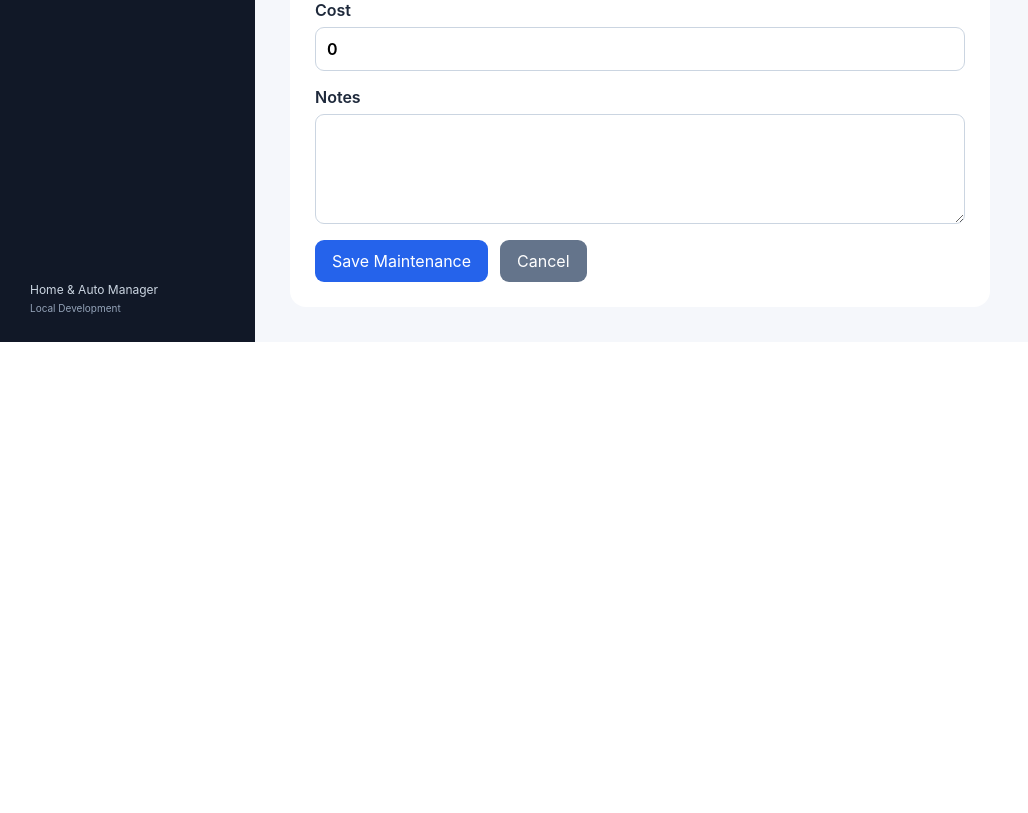
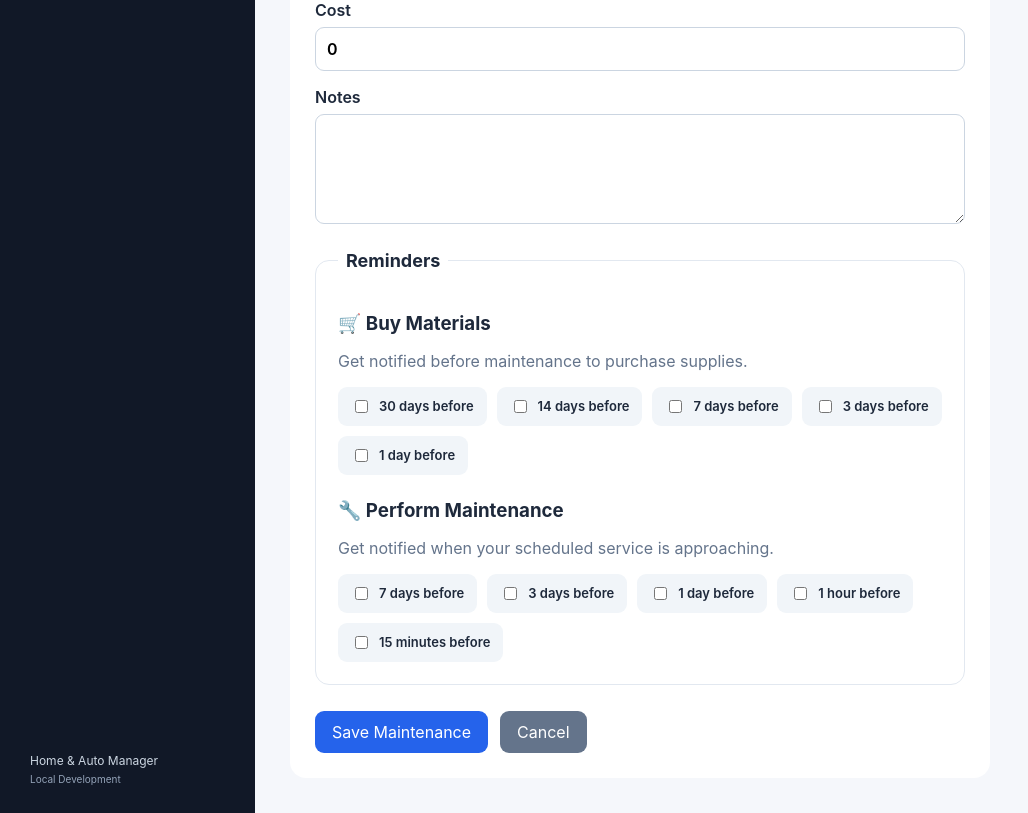
Before and after one commit to eljoyman27/vehicle_home_maintenance, a Flask app: page /maintenance/new in a window 1280 px wide. Shown: the part 757-1570 px from the top of the page, without its empty margins (0-1028 px from the left). Before the commit the page ends 1099 px from the top, so only its background shows below. Run offline with Flask 3, Linux system fonts and the light colour scheme; data comes from the database, SQL or seed files in the repository.

Commit message:
Add maintenance reminder preferences and persistence

```diff
--- a/app.py
+++ b/app.py
@@ -20,6 +20,7 @@ if not app.secret_key:
 def get_db():
     conn = sqlite3.connect(DB_PATH)
     conn.row_factory = sqlite3.Row
+    conn.execute("PRAGMA foreign_keys = ON")
     return conn
 
 
@@ -50,6 +51,22 @@ def init_db():
             notes TEXT,
             created_at TEXT DEFAULT CURRENT_TIMESTAMP,
             FOREIGN KEY(asset_id) REFERENCES assets(id)
+        )
+    """)
+    cur.execute("""
+        CREATE TABLE IF NOT EXISTS maintenance_reminders (
+            id INTEGER PRIMARY KEY AUTOINCREMENT,
+            maintenance_id INTEGER NOT NULL,
+            reminder_type TEXT NOT NULL
+                CHECK(reminder_type IN ('materials', 'maintenance')),
+            minutes_before INTEGER NOT NULL
+                CHECK(minutes_before >= 0),
+            message TEXT,
+            created_at TEXT DEFAULT CURRENT_TIMESTAMP,
+            FOREIGN KEY(maintenance_id)
+                REFERENCES maintenance(id)
+                ON DELETE CASCADE,
+            UNIQUE(maintenance_id, reminder_type, minutes_before)
         )
     """)
     conn.commit()
@@ -106,6 +123,78 @@ def validate_maintenance_dates(last_done, due_date):
         return False
 
     return due > last
+
+REMINDER_OPTIONS = {
+    "15m": 15,
+    "1h": 60,
+    "1d": 1440,
+    "3d": 4320,
+    "7d": 10080,
+    "14d": 20160,
+    "30d": 43200,
+}
+@app.context_processor
+def inject_reminder_options():
+    return {
+        "reminder_options": REMINDER_OPTIONS,
+        "selected_reminders": set()
+    }
+
+def parse_reminders(form):
+    reminders = []
+
+    for reminder_type in ("materials", "maintenance"):
+        field = f"reminders_{reminder_type}"
+        selected = form.getlist(field)
+
+        for option in selected:
+            if option not in REMINDER_OPTIONS:
+                raise ValueError(
+                    f"Invalid reminder option: {option}"
+                )
+
+            reminders.append({
+                "reminder_type": reminder_type,
+                "minutes_before": REMINDER_OPTIONS[option],
+                "message": (
+                    "Buy materials for maintenance"
+                    if reminder_type == "materials"
+                    else "Perform scheduled maintenance"
+                )
+            })
+
+    return reminders
+
+def save_reminders(conn, maintenance_id, reminders):
+    conn.execute(
+        "DELETE FROM maintenance_reminders WHERE maintenance_id = ?",
+        (maintenance_id,)
+    )
+
+    for reminder in reminders:
+        conn.execute("""
+            INSERT INTO maintenance_reminders
+                (maintenance_id, reminder_type,
+                 minutes_before, message)
+            VALUES (?, ?, ?, ?)
+        """, (
+            maintenance_id,
+            reminder["reminder_type"],
+            reminder["minutes_before"],
+            reminder["message"]
+        ))
+
+def get_reminders(conn, maintenance_id):
+    rows = conn.execute("""
+        SELECT reminder_type, minutes_before
+        FROM maintenance_reminders
+        WHERE maintenance_id = ?
+    """, (maintenance_id,)).fetchall()
+
+    return {
+        (row["reminder_type"], row["minutes_before"])
+        for row in rows
+    }
 
 @app.before_request
 def setup():
@@ -202,6 +291,7 @@ def new_maintenance():
         due_date = request.form.get("due_date") or None
         last_done = request.form.get("last_done") or None
 
+        # 1. Validar fechas
         if not validate_maintenance_dates(last_done, due_date):
             conn.close()
             flash("Due Date must be later than Last Done.")
@@ -211,14 +301,26 @@ def new_maintenance():
                 record=dict(request.form),
                 edit_mode=False
             ), 400
-        conn.execute("""
+
+        # 2. Validar recordatorios
+        # 2. Validar recordatorios
+        try:
+            reminders = parse_reminders(request.form)
+        except ValueError as error:
+            conn.close()
+            flash(str(error))
+            return redirect(url_for("new_maintenance"))
+
+        # 3. Aquí continúa tu INSERT de mantenimiento
+        cursor = conn.execute("""
             INSERT INTO maintenance
-            (asset_id, task, last_done, due_date, mileage, due_mileage, cost, status, notes)
+            (asset_id, task, last_done, due_date, mileage,
+             due_mileage, cost, status, notes)
             VALUES (?, ?, ?, ?, ?, ?, ?, ?, ?)
         """, (
             request.form["asset_id"],
             request.form["task"],
-            request.form.get("last_done") or None,
+            last_done,
             due_date,
             request.form.get("mileage") or None,
             request.form.get("due_mileage") or None,
@@ -226,6 +328,9 @@ def new_maintenance():
             compute_status(due_date),
             request.form.get("notes"),
         ))
+
+        save_reminders(conn, cursor.lastrowid, reminders)
+
         conn.commit()
         conn.close()
         flash("Maintenance record added.")
@@ -260,21 +365,33 @@ def edit_maintenance(record_id):
     assets = conn.execute(
         "SELECT * FROM assets ORDER BY name"
     ).fetchall()
+    selected_reminders = get_reminders(conn, record_id)
 
     if request.method == "POST":
         last_done = request.form.get("last_done") or None
         due_date = request.form.get("due_date") or None
 
+        # 1. Validar fechas
         if not validate_maintenance_dates(last_done, due_date):
             conn.close()
             flash("Due Date must be later than Last Done.")
             return render_template(
                 "maintenance_form.html",
                 assets=assets,
-                record=dict(request.form),
-                edit_mode=True
+                record=record,
+                edit_mode=True,
+                selected_reminders=selected_reminders
             ), 400
 
+        # 2. Validar recordatorios
+        try:
+            reminders = parse_reminders(request.form)
+        except ValueError as error:
+            conn.close()
+            flash(str(error))
+            return redirect(url_for("edit_maintenance", record_id=record_id))
+
+        # 3. Aquí continúa tu UPDATE
         conn.execute("""
             UPDATE maintenance
             SET asset_id = ?,
@@ -300,6 +417,8 @@ def edit_maintenance(record_id):
             record_id
         ))
 
+        save_reminders(conn, record_id, reminders)
+
         conn.commit()
         conn.close()
 
@@ -312,10 +431,11 @@ def edit_maintenance(record_id):
         "maintenance_form.html",
         assets=assets,
         record=record,
-        edit_mode=True
+        edit_mode=True,
+        selected_reminders=selected_reminders
     )
 
 
 if __name__ == "__main__":
     init_db()
-    app.run(debug=True)
+    app.run(debug=True, port=5050)
--- a/static/style.css
+++ b/static/style.css
@@ -404,3 +404,54 @@ textarea {
 .button-edit:hover {
   background: #1d4ed8;
 }
+.reminder-fieldset {
+  border: 1px solid #e2e8f0;
+  border-radius: 14px;
+  padding: 22px;
+  margin: 10px 0;
+}
+
+.reminder-fieldset legend {
+  font-weight: 700;
+  font-size: 18px;
+  padding: 0 8px;
+}
+
+.reminder-group {
+  margin-bottom: 24px;
+}
+
+.reminder-group:last-child {
+  margin-bottom: 0;
+}
+
+.reminder-group h3 {
+  margin-bottom: 6px;
+}
+
+.reminder-options {
+  display: flex;
+  flex-wrap: wrap;
+  gap: 10px;
+  margin-top: 15px;
+}
+
+.reminder-option {
+  display: flex;
+  align-items: center;
+  gap: 8px;
+  background: #f1f5f9;
+  padding: 10px 13px;
+  border-radius: 9px;
+  font-size: 13px;
+  cursor: pointer;
+}
+
+.reminder-option:has(input:checked) {
+  background: #dbeafe;
+  color: #1d4ed8;
+}
+
+.reminder-option input {
+  accent-color: #2563eb;
+}
--- a/templates/maintenance_form.html
+++ b/templates/maintenance_form.html
@@ -77,6 +77,67 @@
     <textarea name="notes">{{ r.notes|default('', true) }}</textarea>
   </label>
 
+  <fieldset class="reminder-fieldset">
+    <legend>Reminders</legend>
+
+    <div class="reminder-group">
+      <h3>🛒 Buy Materials</h3>
+      <p class="muted">
+        Get notified before maintenance to purchase supplies.
+      </p>
+
+
+    <div class="reminder-options">
+      {% for value, label in [
+        ('30d', '30 days'),
+        ('14d', '14 days'),
+        ('7d', '7 days'),
+        ('3d', '3 days'),
+        ('1d', '1 day')
+      ] %}
+        <label class="reminder-option">
+          <input type="checkbox"
+                 name="reminders_materials"
+                 value="{{ value }}"
+                 {% if ('materials', reminder_options[value]) in selected_reminders %}
+                 checked
+                 {% endif %}>
+          {{ label }} before
+        </label>
+      {% endfor %}
+    </div>
+
+    </div>
+
+    <div class="reminder-group">
+      <h3>🔧 Perform Maintenance</h3>
+      <p class="muted">
+        Get notified when your scheduled service is approaching.
+      </p>
+
+    <div class="reminder-options">
+      {% for value, label in [
+        ('7d', '7 days'),
+        ('3d', '3 days'),
+        ('1d', '1 day'),
+        ('1h', '1 hour'),
+        ('15m', '15 minutes')
+      ] %}
+        <label class="reminder-option">
+          <input type="checkbox"
+                 name="reminders_maintenance"
+                 value="{{ value }}"
+                 {% if ('maintenance', reminder_options[value]) in selected_reminders %}
+                 checked
+                 {% endif %}>
+          {{ label }} before
+        </label>
+      {% endfor %}
+    </div>
+
+    </div>
+  </fieldset>
+
   <div class="form-actions">
     <button type="submit">
       {{ "Save Changes" if editing else "Save Maintenance" }}
```
Also changed, not shown: templates/maintenance_reminders.py (added).
